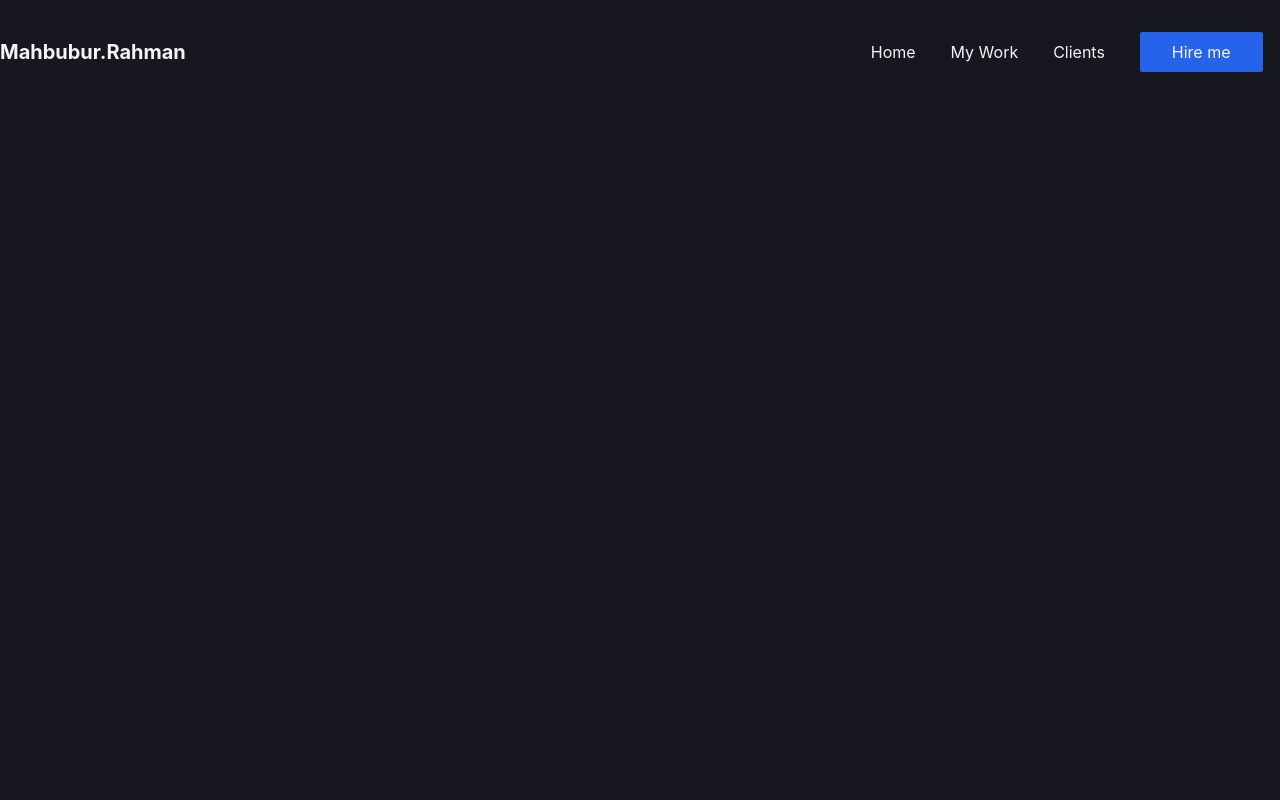
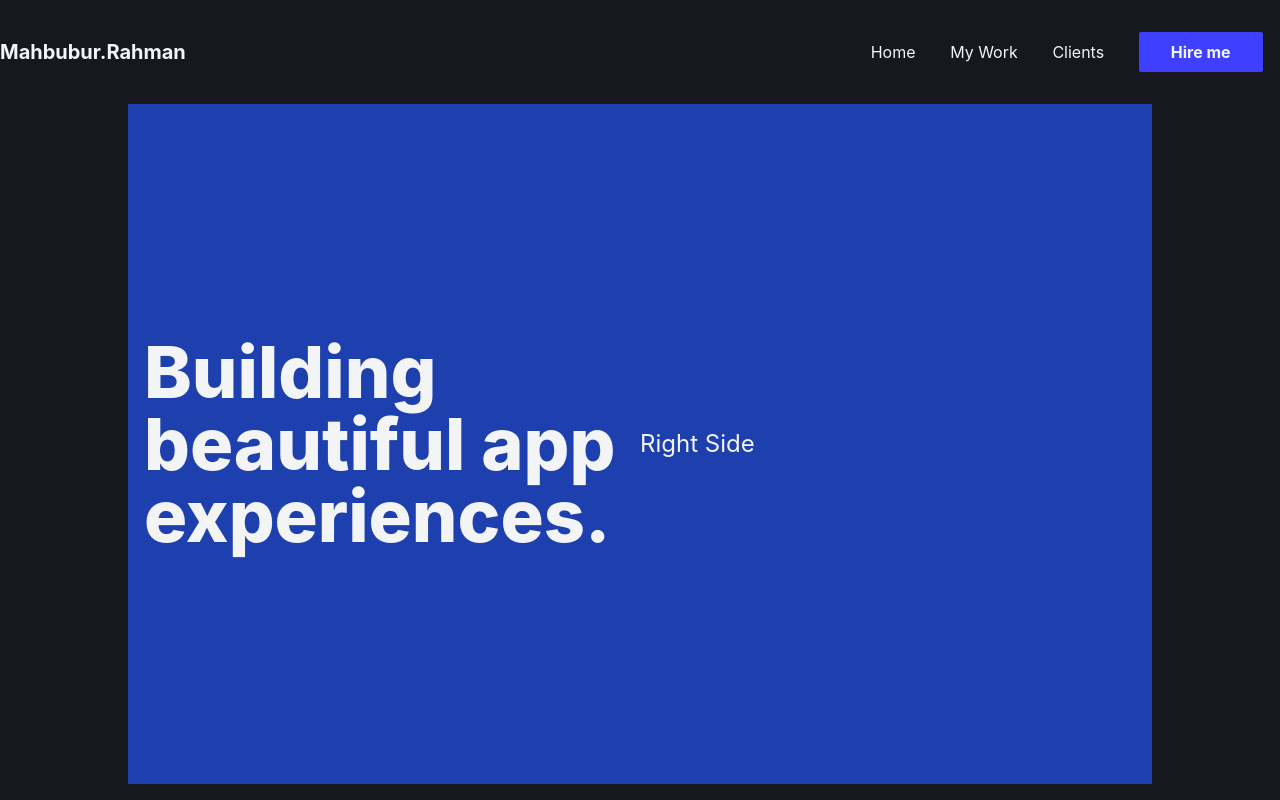
Before and after one commit to rifat0153/my-portfolio, a React (Create React App) app: page / in a window 1280 px wide. Built offline with nearby package versions, Linux system fonts and the light colour scheme.

Commit message:
HomeSection layout created

```diff
--- a/src/App.tsx
+++ b/src/App.tsx
@@ -12,9 +12,11 @@ function App() {
         activeSection="home"
         setActiveSection={setactiveSection}
       />
-      <HomeSection />
       <Layout>
-        <div className="text-2xl text-gray-200">{activeSection}</div>
+        <div className="text-2xl text-gray-200">
+          {activeSection}
+          <HomeSection />
+        </div>
       </Layout>
     </div>
   );
--- a/src/components/Header.tsx
+++ b/src/components/Header.tsx
@@ -11,7 +11,9 @@ const Header = (props: Props) => {
       className="flex justify-between items-center py-8
                 text-gray-100 mx-auto max-w-7xl"
     >
-      <div className="text-xl font-bold">Mahbubur.Rahman</div>
+      <div className="text-xl pl-4 md:pl-0 font-bold">
+        Mahbubur.Rahman
+      </div>
 
       <div
         className="hidden lg:flex w-1/3 justify-around items-center
@@ -25,7 +27,8 @@ const Header = (props: Props) => {
           Clients
         </div>
         <div
-          className="bg-blue-600 px-8 py-2 hover:bg-blue-700 rounded-sm"
+          className="bg-theme hover:bg-theme/80 font-bold px-8 py-2
+                      rounded-sm"
           onClick={() => props.setActiveSection("hire")}
         >
           Hire me
--- a/src/components/HomeSection.tsx
+++ b/src/components/HomeSection.tsx
@@ -1,9 +1,23 @@
-import React from 'react';
+import React from "react";
 
 type Props = {};
 
 const HomeSection = (props: Props) => {
-  return <div></div>;
+  return (
+    <div
+      className="grid grid-cols-2  text-gray-100 items-center
+                 h-home bg-blue-800"
+    >
+      {/* 1st Column */}
+      <div className="text-3xl px-4 md:text-7xl font-extrabold">
+        <p>Building</p>
+        <p>beautiful app experiences.</p>
+      </div>
+
+      {/* 2nd Column */}
+      <div>Right Side</div>
+    </div>
+  );
 };
 
-export default HomeSection
+export default HomeSection;
--- a/tailwind.config.js
+++ b/tailwind.config.js
@@ -12,6 +12,9 @@ module.exports = {
         "input-border": "#565666",
         input: "#2A2A35",
       },
+      height: {
+        home: "85vh",
+      },
       fontFamily: {
         poppins: ["'Poppins'", "sans-serif"],
       },
```
